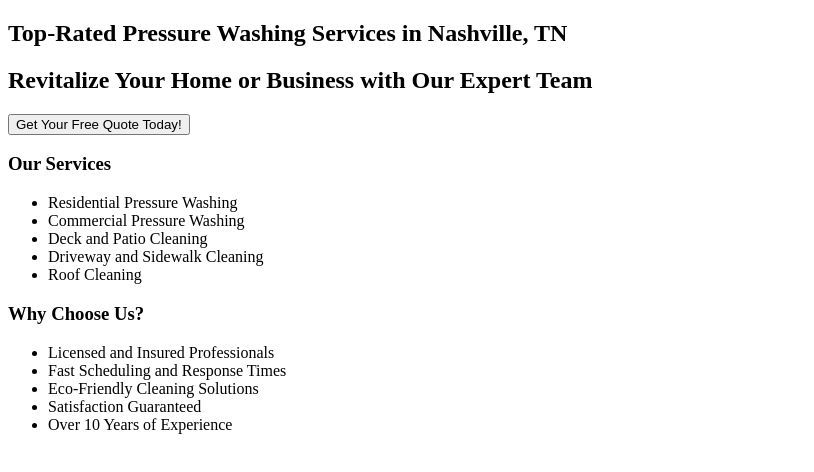
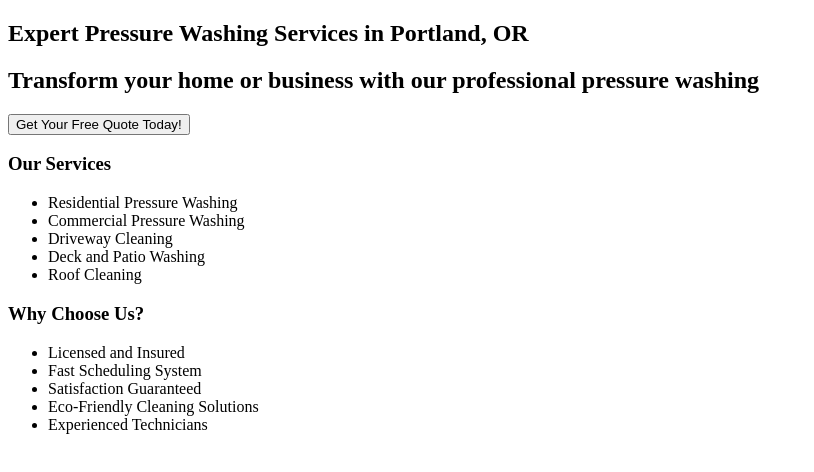
Before and after one commit to jagreen63/ai-business-builder-test-site-2, a Next.js app: page / in a window 1280 px wide. Shown: the top 472 px of the page, without its empty margins (0-814 px from the left). Built offline with nearby package versions, Linux system fonts and the light colour scheme.

Commit message:
site 27: Expert Pressure Washing Services in Portland, OR

```diff
--- a/app/layout.tsx
+++ b/app/layout.tsx
@@ -1,7 +1,7 @@
 import React from 'react';
 export const metadata = {
-  title: 'Nashville Pressure Washing - Free Quote & Fast Service',
-  description: 'Discover high-quality pressure washing services in Nashville, TN. Get a free quote and fast scheduling today!',
+  title: 'Portland Pressure Washing Services - Free Quote',
+  description: 'Get your free quote for pressure washing in Portland, OR. Fast scheduling for homes and businesses. Contact us today!',
 };
 const RootLayout = ({ children }) => {
   return (
--- a/app/page.tsx
+++ b/app/page.tsx
@@ -3,8 +3,8 @@ const HomePage = () => {
   return (
     <main className="flex flex-col items-center justify-center min-h-screen bg-gray-100">
       <section className="text-center mt-10">
-        <h1 className="text-4xl font-bold text-gray-800">Top-Rated Pressure Washing Services in Nashville, TN</h1>
-        <h2 className="text-xl text-gray-600 mt-2">Revitalize Your Home or Business with Our Expert Team</h2>
+        <h1 className="text-4xl font-bold text-gray-800">Expert Pressure Washing Services in Portland, OR</h1>
+        <h2 className="text-xl text-gray-600 mt-2">Transform your home or business with our professional pressure washing</h2>
         <button className="mt-4 px-6 py-2 text-white bg-blue-600 rounded hover:bg-blue-700">Get Your Free Quote Today!</button>
       </section>
       <section className="mt-10">
@@ -12,19 +12,19 @@ const HomePage = () => {
         <ul className="list-disc list-inside mt-2 text-gray-600">
           <li>Residential Pressure Washing</li>
           <li>Commercial Pressure Washing</li>
-          <li>Deck and Patio Cleaning</li>
-          <li>Driveway and Sidewalk Cleaning</li>
+          <li>Driveway Cleaning</li>
+          <li>Deck and Patio Washing</li>
           <li>Roof Cleaning</li>
         </ul>
       </section>
       <section className="mt-10">
         <h3 className="text-2xl font-bold text-gray-800">Why Choose Us?</h3>
         <ul className="list-disc list-inside mt-2 text-gray-600">
-          <li>Licensed and Insured Professionals</li>
-          <li>Fast Scheduling and Response Times</li>
+          <li>Licensed and Insured</li>
+          <li>Fast Scheduling System</li>
+          <li>Satisfaction Guaranteed</li>
           <li>Eco-Friendly Cleaning Solutions</li>
-          <li>Satisfaction Guaranteed</li>
-          <li>Over 10 Years of Experience</li>
+          <li>Experienced Technicians</li>
         </ul>
       </section>
     </main>
```
